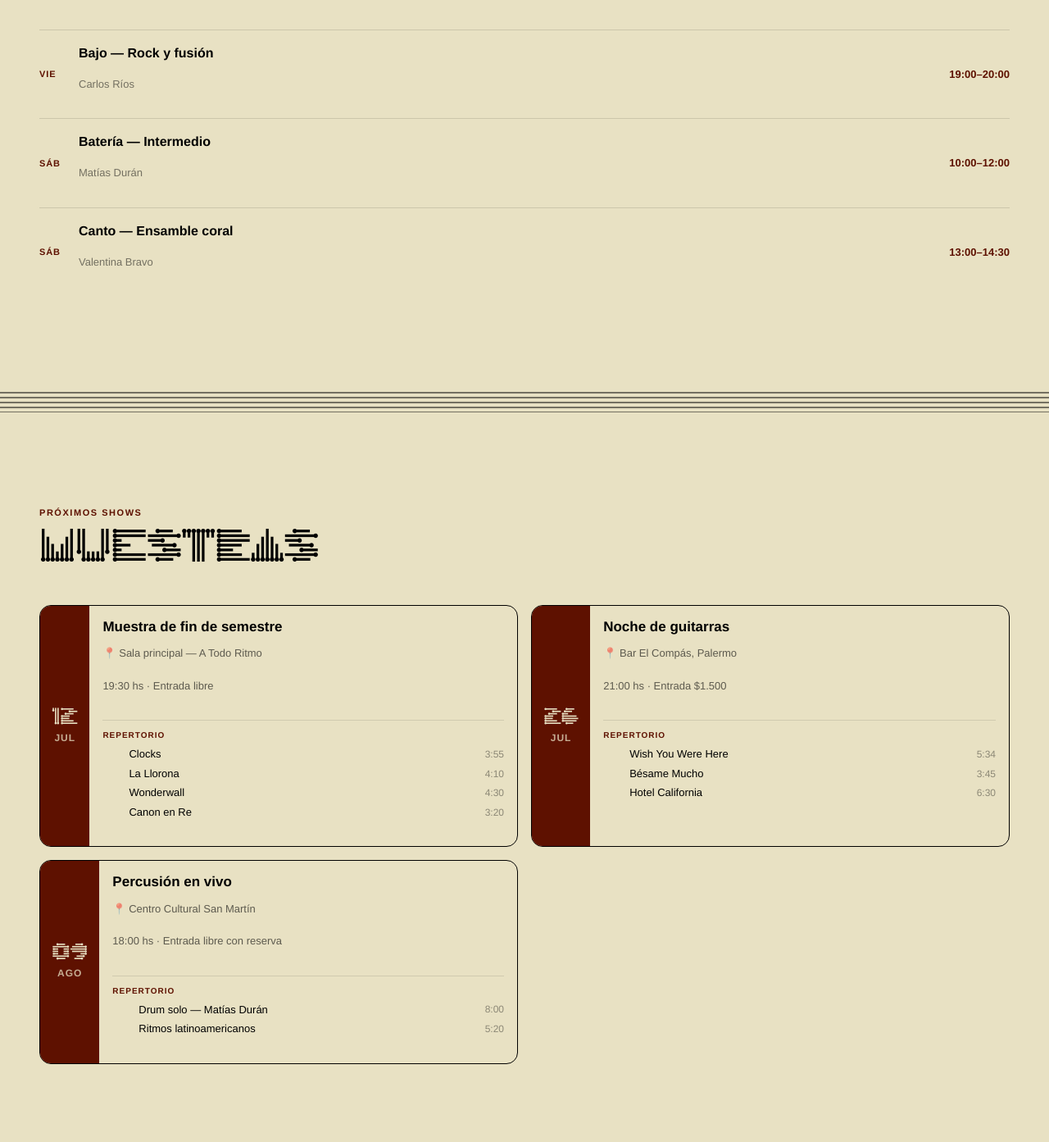
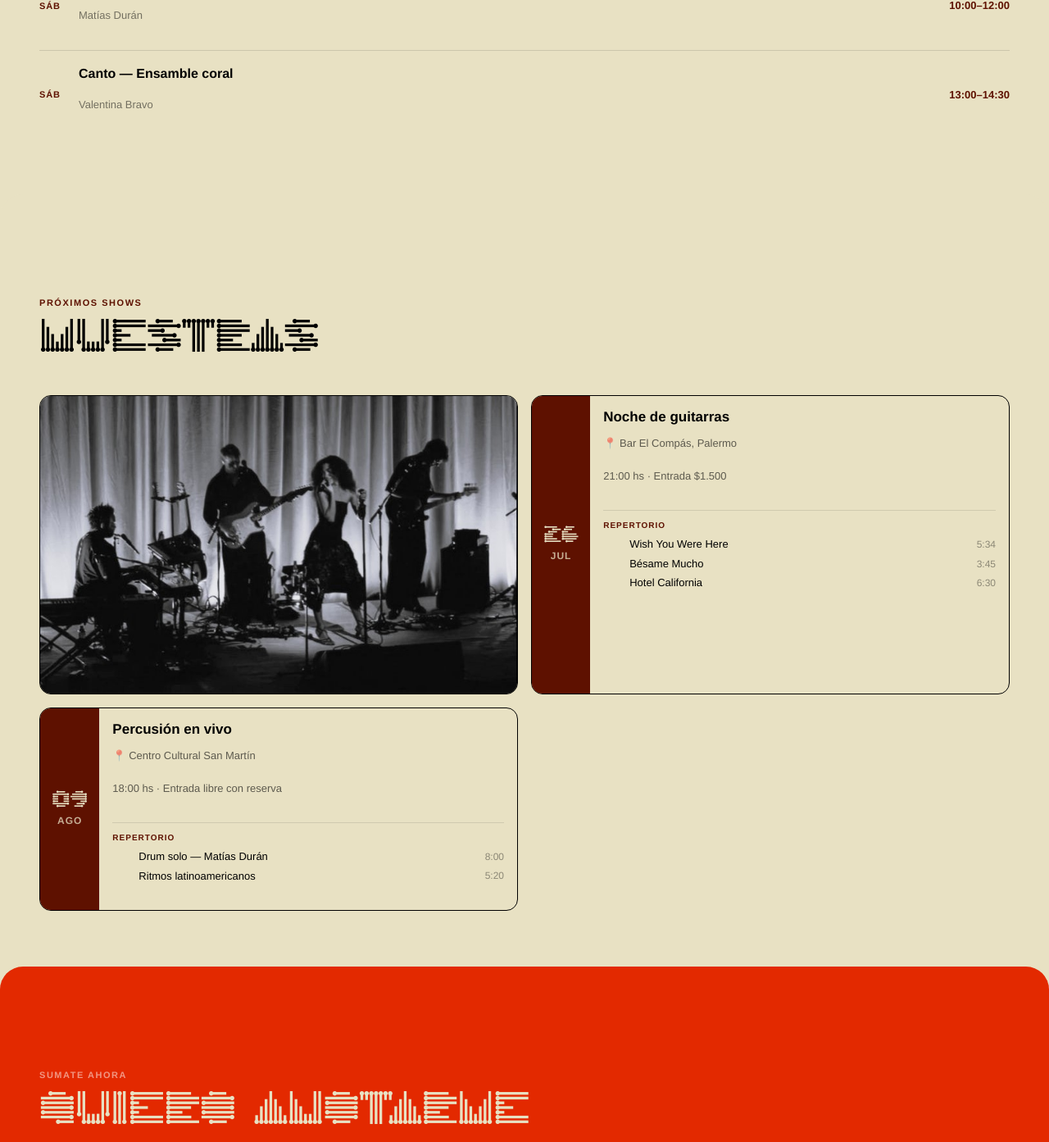
Before and after one commit to Venezia-Design/Desarrollo-Web-A-Todo-Ritmo, a PHP site: page / in a window 1280 px wide. Shown: the part 3314-4707 px from the top of the page at 82% size. Run offline with PHP 8.4, Linux system fonts and the light colour scheme; some web fonts are replaced.

Commit message:
Bordes redondeados e Imagen en Muestras

```diff
--- a/index.html
+++ b/index.html
@@ -53,21 +53,10 @@
     <div class="hero__content">
       <p class="hero__eyebrow">Escuela de instrumentos &amp; muestras en vivo</p>
       <h1 class="hero__title">A Todo<br>Ritmo</h1>
-      <p class="hero__sub">Clases de piano, guitarra, batería y más — con muestras tipo talent show donde subís a tocar de verdad.</p>
+      <p class="hero__sub">Un espacio para descubrir tu sonido, aprender un instrumento y compartirlo con otros.</p>
       <a href="#anotarme" class="hero__cta">Quiero anotarme →</a>
     </div>
   </section>
-
-  <div class="staff-divider" aria-hidden="true">
-    <svg viewBox="0 0 680 28" preserveAspectRatio="none">
-      <line x1="0" y1="4"  x2="680" y2="4"  stroke="#000" stroke-width="1"/>
-      <line x1="0" y1="10" x2="680" y2="10" stroke="#000" stroke-width="1"/>
-      <line x1="0" y1="16" x2="680" y2="16" stroke="#000" stroke-width="1"/>
-      <line x1="0" y1="22" x2="680" y2="22" stroke="#000" stroke-width="1"/>
-      <line x1="0" y1="28" x2="680" y2="28" stroke="#000" stroke-width="1"/>
-    </svg>
-  </div>
-
 <!-- INSTRUMENTOS -->
   <section class="seccion" id="instrumentos">
     <div class="seccion__header">
@@ -118,17 +107,6 @@
       </div>
     </div>
   </section>
-
-  <div class="staff-divider" aria-hidden="true">
-    <svg viewBox="0 0 680 28" preserveAspectRatio="none">
-      <line x1="0" y1="4"  x2="680" y2="4"  stroke="#000" stroke-width="1"/>
-      <line x1="0" y1="10" x2="680" y2="10" stroke="#000" stroke-width="1"/>
-      <line x1="0" y1="16" x2="680" y2="16" stroke="#000" stroke-width="1"/>
-      <line x1="0" y1="22" x2="680" y2="22" stroke="#000" stroke-width="1"/>
-      <line x1="0" y1="28" x2="680" y2="28" stroke="#000" stroke-width="1"/>
-    </svg>
-  </div>
-
 <!-- PROFESORES -->
   <section class="seccion seccion--oscura" id="profesores">
     <div class="seccion__header">
@@ -177,17 +155,6 @@
 
     <div class="carrusel-dots" id="carrusel-dots" aria-hidden="true"></div>
   </section>
-
-  <div class="staff-divider staff-divider--claro" aria-hidden="true">
-    <svg viewBox="0 0 680 28" preserveAspectRatio="none">
-      <line x1="0" y1="4"  x2="680" y2="4"  stroke="#E8E1C3" stroke-width="1"/>
-      <line x1="0" y1="10" x2="680" y2="10" stroke="#E8E1C3" stroke-width="1"/>
-      <line x1="0" y1="16" x2="680" y2="16" stroke="#E8E1C3" stroke-width="1"/>
-      <line x1="0" y1="22" x2="680" y2="22" stroke="#E8E1C3" stroke-width="1"/>
-      <line x1="0" y1="28" x2="680" y2="28" stroke="#E8E1C3" stroke-width="1"/>
-    </svg>
-  </div>
-
 <!-- TALLERES -->
   <section class="seccion" id="talleres">
     <div class="seccion__header">
@@ -288,17 +255,6 @@
       </div>
     </div>
   </section>
-
-  <div class="staff-divider" aria-hidden="true">
-    <svg viewBox="0 0 680 28" preserveAspectRatio="none">
-      <line x1="0" y1="4"  x2="680" y2="4"  stroke="#000" stroke-width="1"/>
-      <line x1="0" y1="10" x2="680" y2="10" stroke="#000" stroke-width="1"/>
-      <line x1="0" y1="16" x2="680" y2="16" stroke="#000" stroke-width="1"/>
-      <line x1="0" y1="22" x2="680" y2="22" stroke="#000" stroke-width="1"/>
-      <line x1="0" y1="28" x2="680" y2="28" stroke="#000" stroke-width="1"/>
-    </svg>
-  </div>
-
 <!-- MUESTRAS -->
   <section class="seccion" id="muestras">
     <div class="seccion__header">
@@ -307,25 +263,8 @@
     </div>
 
     <div class="muestras-lista">
-      <article class="muestra-card">
-        <div class="muestra-card__fecha">
-          <span class="muestra-card__dia">12</span>
-          <span class="muestra-card__mes">Jul</span>
-        </div>
-        <div class="muestra-card__cuerpo">
-          <h3 class="muestra-card__titulo">Muestra de fin de semestre</h3>
-          <p class="muestra-card__lugar">📍 Sala principal — A Todo Ritmo</p>
-          <p class="muestra-card__hora">19:30 hs · Entrada libre</p>
-          <div class="muestra-card__repertorio">
-            <p class="muestra-card__rep-titulo">Repertorio</p>
-            <ul class="muestra-card__canciones">
-              <li><span>Clocks</span><span class="dur">3:55</span></li>
-              <li><span>La Llorona</span><span class="dur">4:10</span></li>
-              <li><span>Wonderwall</span><span class="dur">4:30</span></li>
-              <li><span>Canon en Re</span><span class="dur">3:20</span></li>
-            </ul>
-          </div>
-        </div>
+      <article class="muestra-card muestra-card--imagen">
+  <img src="Images/presentaciones en vivo.jpg" alt="Muestra de fin de semestre" class="muestra-card__foto">
 </article>
 
       <article class="muestra-card">
@@ -368,17 +307,6 @@
       </article>
     </div>
   </section>
-
-  <div class="staff-divider" aria-hidden="true">
-    <svg viewBox="0 0 680 28" preserveAspectRatio="none">
-      <line x1="0" y1="4"  x2="680" y2="4"  stroke="#000" stroke-width="1"/>
-      <line x1="0" y1="10" x2="680" y2="10" stroke="#000" stroke-width="1"/>
-      <line x1="0" y1="16" x2="680" y2="16" stroke="#000" stroke-width="1"/>
-      <line x1="0" y1="22" x2="680" y2="22" stroke="#000" stroke-width="1"/>
-      <line x1="0" y1="28" x2="680" y2="28" stroke="#000" stroke-width="1"/>
-    </svg>
-  </div>
-
 <!-- ANOTARME -->
   <section class="seccion seccion--rojo" id="anotarme">
     <div class="seccion__header">
--- a/style.css
+++ b/style.css
@@ -172,8 +172,9 @@ a { color: inherit; text-decoration: none; }
 
 .hero__sub {
   margin-top: 20px;
-  font-size: 17px;
+  font-size: 15px;
   line-height: 1.6;
+  max-width: 200px;
 }
 
 .hero__cta {
@@ -202,28 +203,15 @@ a { color: inherit; text-decoration: none; }
 }
 
 /* =======================================================
-   DIVISOR PENTAGRAMA
-   ======================================================= */
-
-.staff-divider {
-  background-color: var(--crema);
-  padding: 18px 0;
-  overflow: hidden;
-}
-
-.staff-divider--claro {
-  background-color: var(--bordo);
-}
-
-.staff-divider svg { display: block; width: 100%; height: 28px; }
-
-/* =======================================================
-   SECCIONES — base compartida
+   SECCIONES — píldoras apiladas con border-radius
    ======================================================= */
 
 .seccion {
   background-color: var(--crema);
-  padding: var(--section-py) var(--section-px);
+  padding: calc(var(--section-py) + 28px) var(--section-px) var(--section-py);
+  border-radius: 28px 28px 0 0;
+  margin-top: -28px;
+  position: relative;
 }
 
 .seccion--oscura {
@@ -571,6 +559,19 @@ a { color: inherit; text-decoration: none; }
   overflow: hidden;
 }
 
+.muestra-card--imagen {
+  min-height: 240px;
+  padding: 0;
+  overflow: hidden;
+}
+
+.muestra-card__foto {
+  width: 100%;
+  height: 100%;
+  object-fit: cover;
+  display: block;
+}
+
 .muestra-card__fecha {
   background-color: var(--bordo);
   color: var(--crema);
@@ -770,7 +771,10 @@ a { color: inherit; text-decoration: none; }
 .footer {
   background-color: var(--negro);
   color: var(--crema);
-  padding: 48px var(--section-px) 32px;
+  padding: calc(48px + 28px) var(--section-px) 48px;
+  border-radius: 28px 28px 0 0;
+  margin-top: -28px;
+  position: relative;
 }
 
 .footer__top {
```
Also changed, not shown: Images/presentaciones en vivo.jpg (added). Lines whose indentation alone changed are shown as unchanged.
